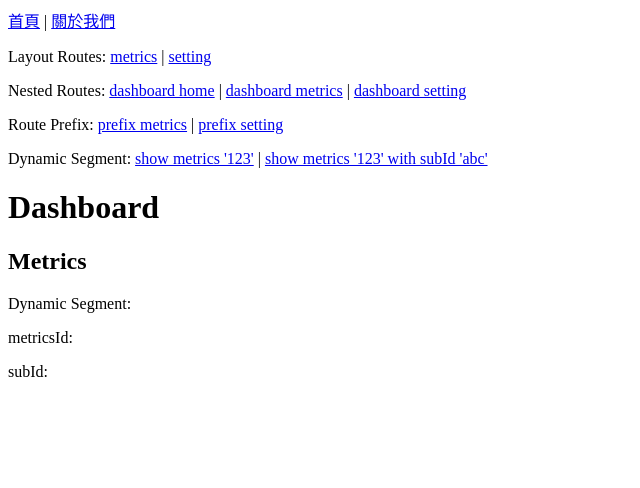
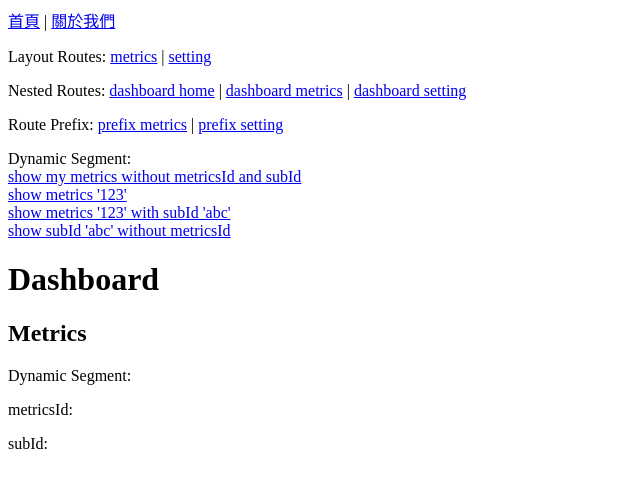
Before and after one commit to marykuo/lab-react-router, a React (Vite) app in the folder packages/hash-declartive/: page /#/metrics in a window 1280 px wide. Before the commit this address led to /#/dashboard/metrics. Shown: the top 488 px of the page, without its empty margins (0-640 px from the left). Built offline with nearby package versions, Linux system fonts and the light colour scheme.

Commit message:
feat(hash-declartive): implement Optional Segments

```diff
--- a/packages/hash-declartive/src/App.jsx
+++ b/packages/hash-declartive/src/App.jsx
@@ -47,9 +47,10 @@ function App() {
         </Route>
 
         {/* Dynamic Segment */}
-        <Route path="my-metrics/:metricsId" element={<DashboardMetrics />} />
+        {/* You can have multiple dynamic segments in one route path. */}
+        {/* You can have optional route segment or static segments */}
         <Route
-          path="my-metrics/:metricsId/:subId"
+          path="my-metrics/:metricsId?/subId?/:subId?"
           element={<DashboardMetrics />}
         />
 
--- a/packages/hash-declartive/src/components/Navbar.jsx
+++ b/packages/hash-declartive/src/components/Navbar.jsx
@@ -32,9 +32,18 @@ export function Navbar() {
 
       <p>
         {"Dynamic Segment: "}
+        <br />
+        <Link to="my-metrics">show my metrics without metricsId and subId</Link>
+        <br />
         <Link to="my-metrics/123">show metrics '123'</Link>
-        {" | "}
-        <Link to="my-metrics/123/abc">show metrics '123' with subId 'abc'</Link>
+        <br />
+        <Link to="my-metrics/123/subId/abc">
+          show metrics '123' with subId 'abc'
+        </Link>
+        <br />
+        <Link to="my-metrics//subId/abc">
+          show subId 'abc' without metricsId
+        </Link>
       </p>
     </nav>
   );
```
